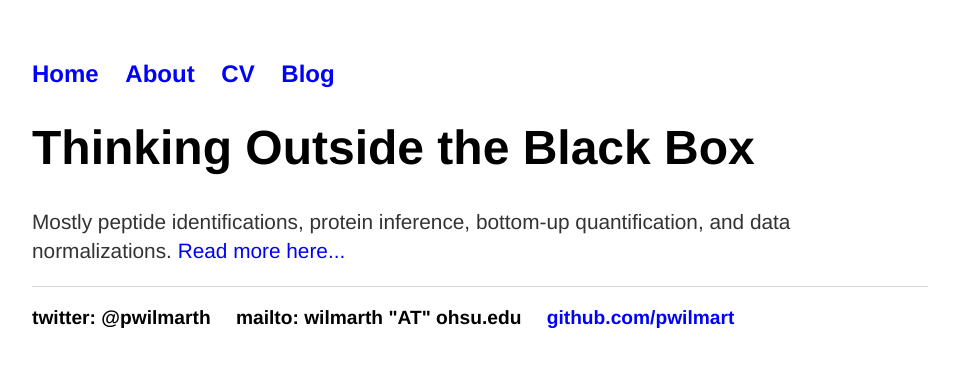
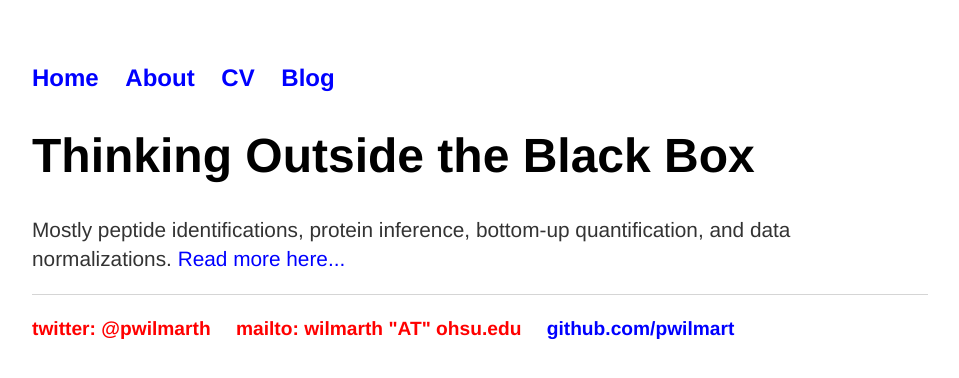
Before and after one commit to pwilmart/pwilmart.github.io, a Jekyll site: the page built from index.html, in a window 1280 px wide. Shown: the top 378 px of the page, without its empty margins (160-1119 px from the left). Built offline with Jekyll 4.4.1, drawn with Linux system fonts in a browser that asks for light colours.

Commit message:
playing with CSS

```diff
--- a/css/main.css
+++ b/css/main.css
@@ -31,7 +31,8 @@ p {
 }
 ul, ol {
 	font-size: 1.5em;
-	color = #FF0000;
+	line-height: 1.5em;
+	color: #FF0000;
 	}
 footer {
     border-top: 1px solid #d5d5d5;
```
